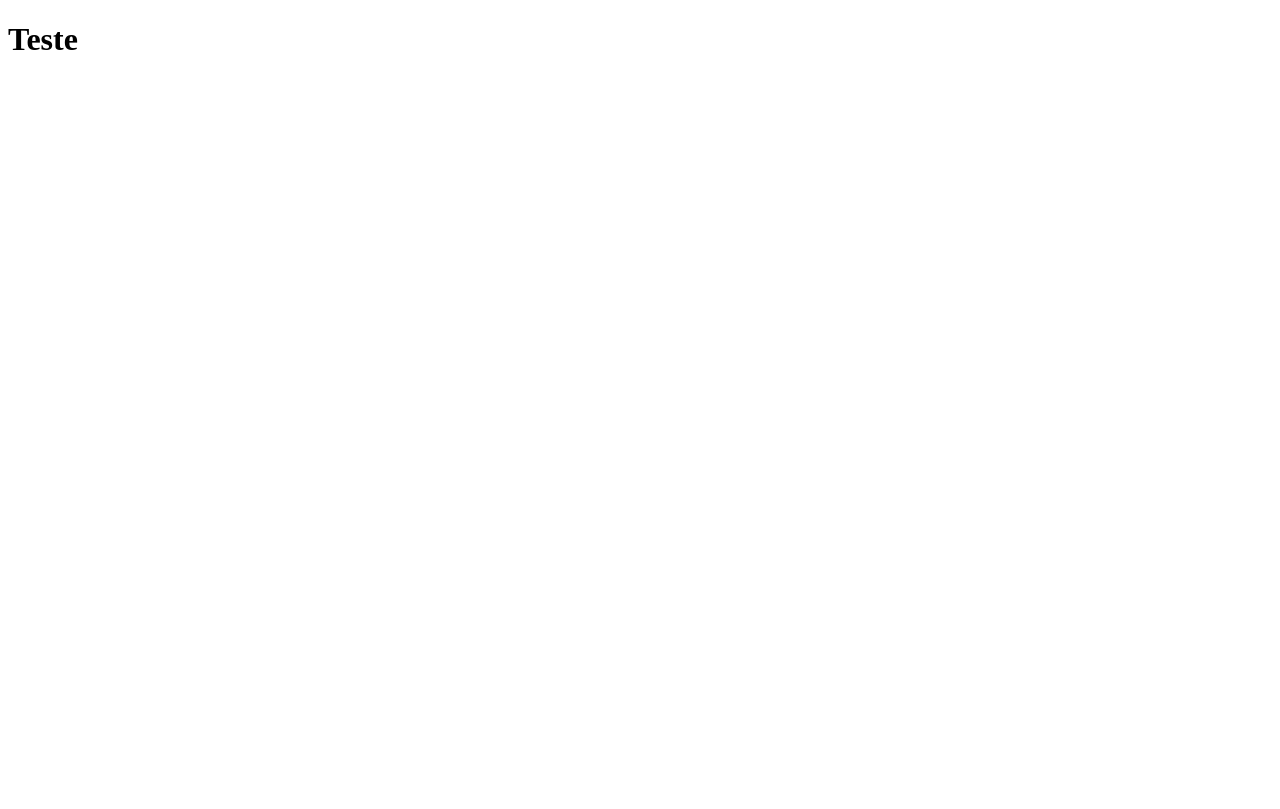
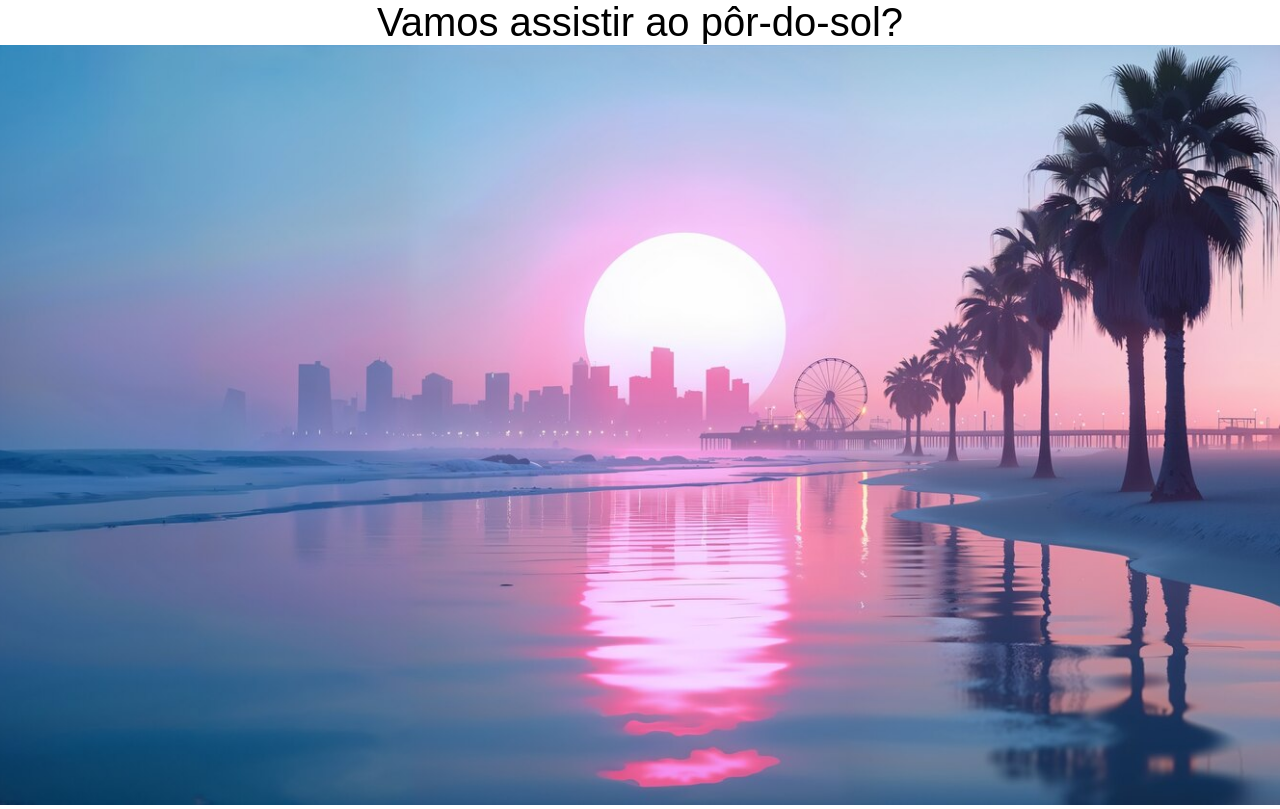
Before and after one commit to YuriPicanco/clone-tabnews, a Next.js app: page / in a window 1280 px wide. Built offline with nearby package versions, Linux system fonts and the light colour scheme.

Commit message:
Editando a página apenas para um desafio rápido. Adicionando uma imagem e formatação do html gerado pelo next

```diff
--- /dev/null
+++ b/pages/_app.js
@@ -0,0 +1,5 @@
+import '../styles/globals.css';
+
+export default function MyApp({Component, pagePropos}){
+  return <Component {...pagePropos} />
+}
--- a/pages/index.js
+++ b/pages/index.js
@@ -1,5 +1,25 @@
+import Image from 'next/image'
+import foto from '../assets/por-do-sol.jpg';
+
+const bordas = {
+  padding: 0,
+  margin: 0
+}
+
 function Home(){
-  return <h1>Teste</h1>
+  return <div style={{...bordas}}>
+            <div style={{backgroundColor: 'black', height: '95vh', alignItems: 'center', ...bordas}}>
+              <div style={{backgroundColor: 'white', textAlign: 'center', ...bordas, fontSize: '40px'}}>
+                Vamos assistir ao pôr-do-sol?
+              </div>
+              <Image
+                /*fill*/
+                src={foto}
+                style={{objectFit: 'cover', height: '95vh', width: '100vw'}}
+              />
+
+            </div>
+        </div>
 }
 
 export default Home;
--- /dev/null
+++ b/styles/globals.css
@@ -0,0 +1,5 @@
+body {
+  margin: 0;
+  padding: 0;
+  font-family: sans-serif;
+}
```
Also changed, not shown: assets/por-do-sol.jpg (added).
